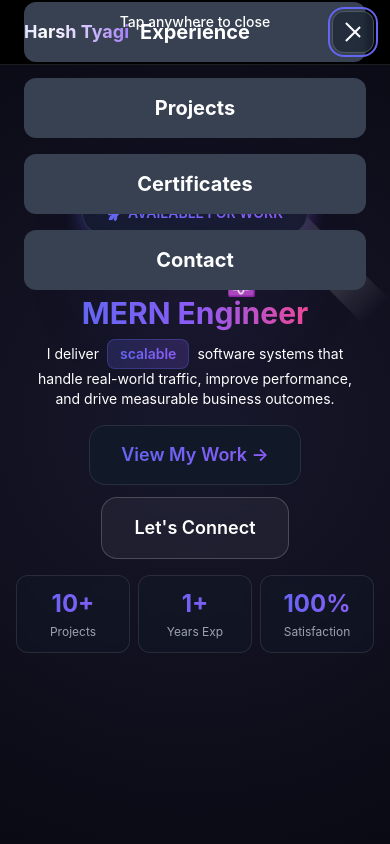
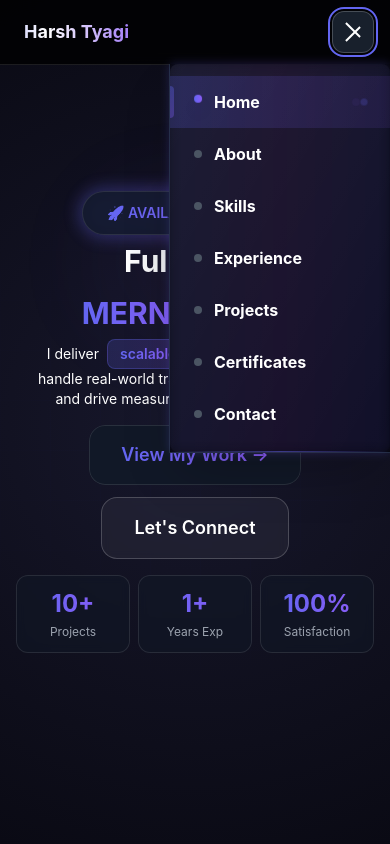
Before and after one commit to Harshit2539/3D_Portfolio, a React (Vite) app: page / in a window 390 px wide. Both pictures are taken after a click on the button 353 px from the left and 32 px from the top of the page. Shown: the top 844 px of the page. Built offline with nearby package versions, Linux system fonts and the light colour scheme.

Commit message:
Fix mobile nav

```diff
--- a/src/App.css
+++ b/src/App.css
@@ -46,6 +46,57 @@
 
 .animate-pulse-slow {
   animation: pulse 3s ease-in-out infinite;
+}
+
+/* Mobile navbar animations */
+@keyframes slideInUp {
+  from {
+    opacity: 0;
+    transform: translateY(20px);
+  }
+  to {
+    opacity: 1;
+    transform: translateY(0);
+  }
+}
+
+@keyframes slideInRight {
+  from {
+    opacity: 0;
+    transform: translateX(10px);
+  }
+  to {
+    opacity: 1;
+    transform: translateX(0);
+  }
+}
+
+@keyframes slideInRight3D {
+  0% {
+    opacity: 0;
+    transform: translateX(30px) translateZ(-50px) rotateY(15deg);
+  }
+  50% {
+    opacity: 0.7;
+    transform: translateX(-5px) translateZ(0px) rotateY(-2deg);
+  }
+  100% {
+    opacity: 1;
+    transform: translateX(0) translateZ(0) rotateY(0deg);
+  }
+}
+
+/* 3D perspective utilities */
+.perspective-1000 {
+  perspective: 1000px;
+}
+
+.rotateX-0 {
+  transform: rotateX(0deg);
+}
+
+.rotateX-12 {
+  transform: rotateX(12deg);
 }
 
 /* Responsive design helpers */
--- a/src/components/Navbar.jsx
+++ b/src/components/Navbar.jsx
@@ -73,7 +73,7 @@ export default function Navbar() {
 
     // Handle smooth scroll clicks
     const handleNavClick = (e) => {
-      const href = e.target.getAttribute('href');
+      const href = e.target.closest('a')?.getAttribute('href');
       if (href && href.startsWith('#')) {
         e.preventDefault();
         const targetId = href.substring(1);
@@ -81,12 +81,16 @@ export default function Navbar() {
 
         if (targetElement) {
           setActiveSection(targetId);
-          setIsOpen(false); // Close mobile menu
 
           targetElement.scrollIntoView({
             behavior: 'smooth',
             block: 'start'
           });
+
+          // Auto-close mobile menu after 2 seconds
+          setTimeout(() => {
+            setIsOpen(false);
+          }, 2000);
         }
       }
     };
@@ -106,7 +110,7 @@ export default function Navbar() {
         link.removeEventListener('click', handleNavClick);
       });
     };
-  }, []);
+  }, [isOpen]);
 
   const toggleMenu = () => {
     setIsOpen(!isOpen);
@@ -202,51 +206,96 @@ export default function Navbar() {
 
         {/* Mobile Menu */}
         <div
-          className={`md:hidden fixed inset-0 z-40 ${
-            isOpen ? "block" : "hidden"
+          className={`md:hidden fixed top-16 right-0 z-40 transition-all duration-500 ${
+            isOpen ? "opacity-100 visible" : "opacity-0 invisible"
           }`}
         >
-          {/* Backdrop */}
-          <div
-            className="absolute inset-0 bg-black/95"
-            onClick={toggleMenu}
-          />
+          {/* Mobile Menu Dropdown with 3D Effects */}
+          <div className={`relative bg-black border-l border-b border-gray-800 shadow-2xl transition-all duration-500 transform origin-top-right perspective-1000 ${
+            isOpen ? "scale-100 translate-y-0 rotateX-0" : "scale-95 -translate-y-4 rotateX-12"
+          }`}
+          style={{
+            transformStyle: 'preserve-3d',
+            perspective: '1000px'
+          }}>
+            {/* Glowing border effect */}
+            <div className="absolute -inset-0.5 bg-gradient-to-r from-primary/50 via-secondary/50 to-primary/50 rounded-lg blur-sm opacity-30 animate-pulse" />
 
-          {/* Menu Content */}
-          <div className="relative h-full flex flex-col justify-center items-center px-6">
-            <div className="w-full max-w-sm space-y-4">
+            {/* Glass morphism overlay */}
+            <div className="absolute inset-0 bg-gradient-to-br from-white/5 to-transparent backdrop-blur-sm rounded-lg" />
+
+            <ul className="relative py-3 min-w-[220px] z-10">
               {navItems.map((item, index) => {
                 const active = activeSection === item.href.substring(1);
                 return (
+                  <li key={item.name} className="relative overflow-hidden">
+                    {/* Floating particle effect for active item */}
+                    {active && (
+                      <div className="absolute left-0 top-1/2 -translate-y-1/2 w-1 h-8 bg-gradient-to-b from-primary to-secondary rounded-r-full animate-pulse" />
+                    )}
+
                     <a
-                    key={item.name}
                       href={item.href}
-                    className={`block w-full text-center py-4 px-6 rounded-xl text-xl font-bold transition-all duration-300 ${
+                      className={`relative block px-6 py-4 text-sm font-semibold transition-all duration-300 transform hover:scale-105 hover:translate-x-2 ${
                         active
-                        ? "bg-primary text-white shadow-lg"
-                        : "bg-gray-800 text-white hover:bg-gray-700"
+                          ? "bg-gradient-to-r from-primary/20 to-secondary/10 text-white shadow-lg shadow-primary/20"
+                          : "text-white hover:bg-gradient-to-r hover:from-gray-800/50 hover:to-gray-900/50 hover:text-white"
                       }`}
                       style={{
-                      opacity: 1,
-                      visibility: 'visible',
-                      display: 'block',
-                      color: active ? '#ffffff' : '#ffffff',
-                      backgroundColor: active ? '#6366f1' : '#374151'
+                        animationDelay: `${index * 0.08}s`,
+                        animation: isOpen ? 'slideInRight3D 0.6s cubic-bezier(0.175, 0.885, 0.32, 1.275) forwards' : 'none',
+                        transformStyle: 'preserve-3d'
                       }}
                     >
+                      {/* Hover glow effect */}
+                      <div className="absolute inset-0 bg-gradient-to-r from-primary/10 to-secondary/10 opacity-0 hover:opacity-100 transition-opacity duration-300 rounded" />
+
+                      <span className="relative flex items-center justify-between z-10"
+                        style={{ color: '#ffffff', opacity: 1, visibility: 'visible' }}>
+                        <span className="flex items-center gap-3">
+                          {/* 3D Icon effect */}
+                          <span className={`w-2 h-2 rounded-full transition-all duration-300 ${
+                            active
+                              ? "bg-gradient-to-r from-primary to-secondary shadow-lg shadow-primary/50 animate-bounce"
+                              : "bg-gray-600 group-hover:bg-primary"
+                          }`} />
+
+                          <span className="relative" style={{ color: '#FFFFFF', fontSize: '16px', fontWeight: 'bold' }}>
                             {item.name}
-                    {active && <span className="ml-2">●</span>}
+                          </span>
+                        </span>
+
+                        {active && (
+                          <div className="flex items-center gap-1">
+                            <span className="w-1 h-1 bg-primary rounded-full animate-ping" />
+                            <span className="w-1 h-1 bg-secondary rounded-full animate-ping" style={{ animationDelay: '0.2s' }} />
+                            <span className="w-1 h-1 bg-primary rounded-full animate-ping" style={{ animationDelay: '0.4s' }} />
+                          </div>
+                        )}
+                      </span>
+
+                      {/* Ripple effect on hover */}
+                      <div className="absolute inset-0 opacity-0 hover:opacity-100 transition-opacity duration-300">
+                        <div className="absolute top-1/2 left-1/2 -translate-x-1/2 -translate-y-1/2 w-0 h-0 bg-primary/20 rounded-full hover:w-full hover:h-full transition-all duration-500" />
+                      </div>
                     </a>
+                  </li>
                 );
               })}
+            </ul>
+
+            {/* Bottom glow accent */}
+            <div className="absolute bottom-0 left-0 right-0 h-px bg-gradient-to-r from-transparent via-primary/50 to-transparent" />
+          </div>
         </div>
 
-            {/* Close hint */}
-            <div className="absolute bottom-8 text-white text-sm font-medium">
-              Tap anywhere to close
-            </div>
-          </div>
-        </div>
+        {/* Mobile Menu Backdrop */}
+        {isOpen && (
+          <div
+            className="md:hidden fixed inset-0 z-30 bg-black/20"
+            onClick={toggleMenu}
+          />
+        )}
       </nav>
     </>
   );
```
Lines whose indentation alone changed are shown as unchanged.
